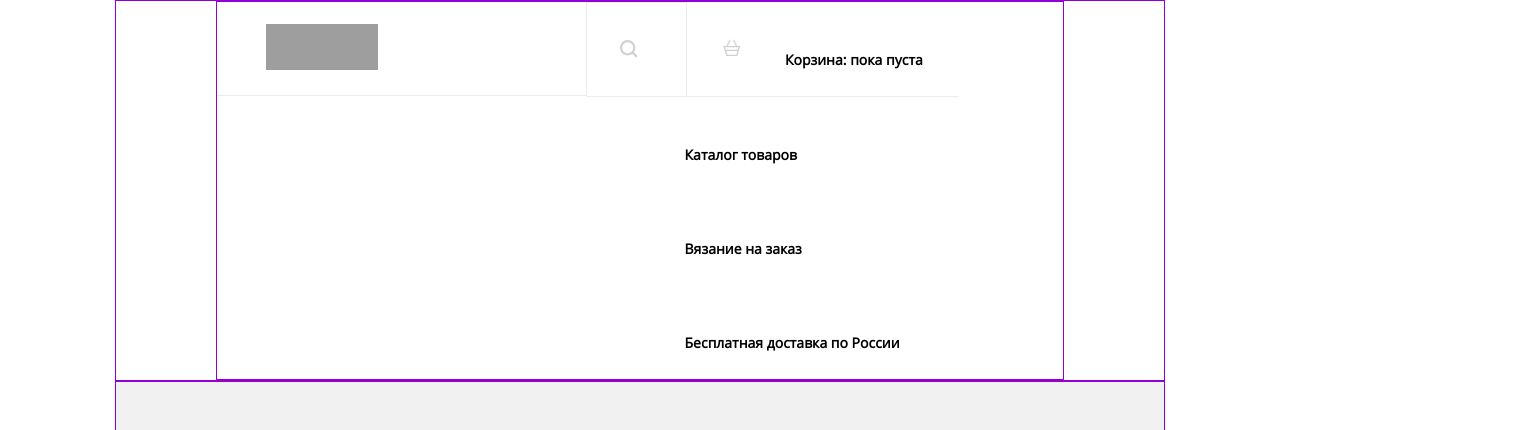
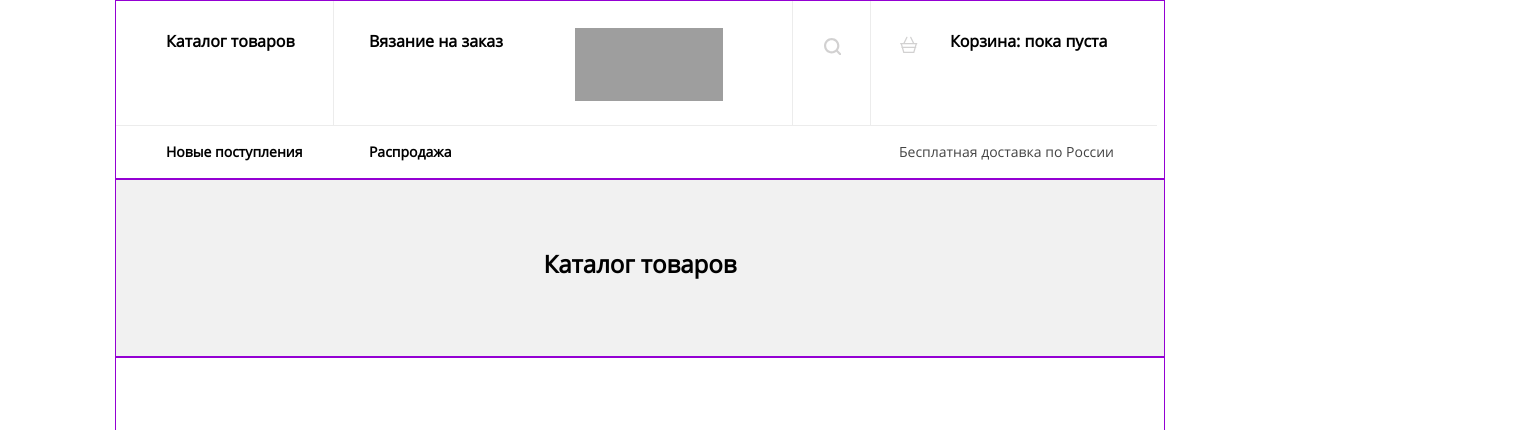
Before and after one commit to NekijKtoto/132884-mishka, a plain HTML site: page 4/catalog.html in a window 1280 px wide. Shown: the top 430 px of the page, 1529 px wide, since content can reach past the window. Drawn offline with nearby package versions, Linux system fonts and the light colour scheme; grey boxes are pictures that could not be loaded.

Commit message:
:heavy_check_mark: Сборка #4

```diff
--- a/4/catalog.html
+++ b/4/catalog.html
@@ -42,29 +42,45 @@
     <!--svg-->
     <!--шапка сайта-->
     <header class="page-header">
-      <div class="page-header__wrapper"><!--центровщик-->
+      <div class="page-header__wrapper">
         <nav class="main-nav main-nav--closed main-nav--nojs">
-        <div class="page-header__header-logo">
-          <img src="img/logo-mobile.svg" alt="Мишка - магазин изделий ручной работы">
-          <button class="main-nav__btn" type="button" name="button">Открыть меню</button>
-        </div>
-          <div class="main-nav__list">
-            <a class="main-nav__item main-nav__item--catalog" href="catalog.html">Каталог товаров</a>
-            <a class="main-nav__item main-nav__item--order" href="form.html">Вязание на заказ</a>
-            <a class="main-nav__item main-nav__item--search" href="#">Поиск по сайту
-              <svg class="main-nav__search-icon" width="17" height="17">
-                <use xmlns:xlink="http://www.w3.org/1999/xlinl" xlink:href="#icon-search"><use/>
-              </svg>
-            </a>
-            <a class="main-nav__item main-nav__item--cart" href="#">Корзина: пока пуста
-              <svg class="main-nav__cart-icon" width="20" height="18">
-                <use xmlns:xlink="http://www.w3.org/1999/xlinl" xlink:href="#icon-cart"><use/>
-              </svg>
-            </a>
-            <a class="main-nav__item main-nav__item--new" href="#">Новые поступления</a>
-            <a class="main-nav__item main-nav__item--sale" href="#">Распродажа</a>
-            <a class="main-nav__item main-nav__item--delivery" href="#">Бесплатная доставка по России</a>
-          </div>
+          <button class="main-nav__toggle" type="button">Открыть меню</button>
+          <ul class="main-nav__list">
+            <li class="main-nav__item  main-nav__item--logo">
+              <a href="index.html">
+                <img src="img/logo-mobile.svg" width="86" height="35" alt="Мишка - магазин изделий ручной работы">
+              </a>
+            </li>
+            <li class="main-nav__item  main-nav__item--catalog">
+              <a href="catalog.html">Каталог товаров</a>
+            </li>
+            <li class="main-nav__item  main-nav__item--order">
+              <a href="form.html">Вязание на заказ</a>
+            </li>
+            <li class="main-nav__item  main-nav__item--search">
+              <a href="#">Поиск по сайту
+                <svg class="main-nav__search-icon" width="17.6" height="17.6">
+                  <use xmlns:xlink="http://www.w3.org/1999/xlinl" xlink:href="#icon-search"></use>
+                </svg>
+              </a>
+            </li>
+            <li class="main-nav__item  main-nav__item--cart">
+              <a href="#">Корзина: пока пуста
+                <svg class="main-nav__cart-icon" width="20.3" height="18.9">
+                  <use xmlns:xlink="http://www.w3.org/1999/xlinl" xlink:href="#icon-cart"></use>
+                </svg>
+              </a>
+            </li>
+            <li class="main-nav__item  main-nav__item--new">
+              <a href="#">Новые поступления</a>
+            </li>
+            <li class="main-nav__item  main-nav__item--sale">
+              <a href="#">Распродажа</a>
+            </li>
+            <li class="main-nav__item  main-nav__item--delivery">
+              <span>Бесплатная доставка по России</span>
+            </li>
+          </ul>
         </nav>
       </div>
     </header>
--- a/4/css/style.css
+++ b/4/css/style.css
@@ -10,11 +10,13 @@ body {
 @media (min-width: 768px) {
     body {
         width: 668px;
+        margin: 0 auto;
     }
 }
 @media (min-width: 1150px) {
     body {
         width: 1050px;
+        margin: 0 auto;
     }
 }
 html {
@@ -765,37 +767,20 @@ input {
         padding-left: 0;
     }
 }
-.main-nav {
-    border: 1px solid #9400d3;
+.page-header__wrapper {
+    display: -ms-flexbox;
+    display: flex;
+    -ms-flex-direction: column;
+        flex-direction: column;
 }
 .main-nav {
     position: relative;
     -ms-flex-positive: 1;
         flex-grow: 1;
-    padding: 0;
-}
-.main-nav__brn:hover {
-    opacity: .6;
-}
-.page-header__header-logo {
-    display: -ms-flexbox;
-    display: flex;
-    -ms-flex-pack: distribute;
-        justify-content: space-around;
-    -ms-flex-align: center;
-        align-items: center;
-    padding: 20px;
-    border-bottom: 1px solid #ececec;
-}
-.main-nav__item {
-    position: relative;
-    display: -ms-flexbox;
-    display: flex;
-    border-bottom: 1px solid #ececec;
-}
-.main-nav__btn {
+}
+.main-nav__toggle {
     position: absolute;
-    top: 22px;
+    top: 23px;
     right: 26px;
     z-index: 11;
     width: 30px;
@@ -806,9 +791,11 @@ input {
     background: 0 0;
     border: none;
     outline: none;
-    cursor: pointer;
-}
-.page-header__header-logo .main-nav__btn::before {
+}
+.main-nav__toggle:hover {
+    opacity: .6;
+}
+.main-nav--closed .main-nav__toggle::before {
     content: "";
     position: absolute;
     top: 8px;
@@ -816,10 +803,11 @@ input {
     z-index: 13;
     width: 20px;
     height: 14px;
+    transition: opacity .3s ease;
     background: url(../img/icon-menu-open.svg) no-repeat 50% 50%;
     background-size: 20px 14px;
 }
-.main-nav--opened .main-nav__btn::before {
+.main-nav--opened .main-nav__toggle::before {
     content: "";
     position: absolute;
     top: 5px;
@@ -841,10 +829,24 @@ input {
     list-style: none;
     z-index: 2;
 }
+.main-nav__item--logo {
+    padding-top: 20px;
+    padding-bottom: 22px;
+    padding-left: 36.25%;
+    border-top: 1px solid #ececec;
+    border-bottom: 1px solid #ececec;
+    line-height: 0;
+}
+.main-nav__item {
+    position: relative;
+    display: -ms-flexbox;
+    display: flex;
+    border-bottom: 1px solid #ececec;
+}
 .main-nav--opened .main-nav__item {
     opacity: 1;
 }
-.main-nav__list a {
+.main-nav__item a {
     width: 100%;
     padding-top: 26px;
     padding-bottom: 28px;
@@ -853,13 +855,23 @@ input {
     color: #000000;
     text-decoration: none;
 }
-.main-nav__item--new, .main-nav__item--sale, .main-nav__item--delivery {
+.main-nav__item--logo a {
+    width: auto;
+    padding: 0;
+}
+.main-nav__item--delivery, .main-nav__item--new, .main-nav__item--sale, .order-form__description {
     display: none;
 }
-.main-nav__search-icon, .main-nav__cart-icon {
+.main-nav__cart-icon {
+    top: 29px;
+    left: 9.6%;
+    width: 20.3px;
+    height: 18.9px;
+}
+.main-nav__cart-icon, .main-nav__search-icon {
     position: absolute;
-    top: 27px;
-    left: 8%;
+    top: 30px;
+    left: 10%;
     display: block;
     width: 17.6px;
     height: 17.6px;
@@ -871,11 +883,20 @@ input {
     .main-nav--closed .main-nav__item {
         display: none;
     }
-    .main-nav--nojs .main-nav__btn {
+    .main-nav--closed .main-nav__item--logo {
+        display: block;
+    }
+    .main-nav--nojs .main-nav__toggle {
         display: none;
     }
-    .main-nav--nojs .main-nav__item:nth-child(-n+4) {
+    .main-nav--nojs .main-nav__item:nth-child(-n+5) {
         display: block;
+        width: 100%;
+        padding-top: 26px;
+        padding-bottom: 28px;
+        font-weight: 700;
+        color: #000000;
+        text-decoration: none;
     }
 }
 @media (min-width: 768px) {
@@ -888,45 +909,18 @@ input {
             justify-content: space-between;
         min-width: 768px;
     }
-    .main-nav {
-        display: -ms-flexbox;
-        display: flex;
-        -ms-flex-pack: start;
-            justify-content: flex-start;
-        -ms-flex-align: start;
-            align-items: flex-start;
-    }
-    .main-nav__item--delivery {
-        display: block;
-    }
-    .main-nav__btn {
+    .main-nav__toggle, .order-form__item-name::after {
         display: none;
     }
     .main-nav__list {
-        -ms-flex-pack: start;
-            justify-content: flex-start;
+        -ms-flex-pack: justify;
+            justify-content: space-between;
         -ms-flex-direction: row;
             flex-direction: row;
         -ms-flex-wrap: wrap;
             flex-wrap: wrap;
         -ms-flex-preferred-size: 50%;
             flex-basis: 50%;
-    }
-    .main-nav__list a {
-        width: auto;
-        padding-top: 50px;
-    }
-    .page-header__header-logo {
-        width: 20%;
-        padding-top: 22px;
-        padding-bottom: 25px;
-        padding-right: 180px;
-        border-top: none;
-        border-bottom: 1px solid #ececec;
-    }
-    .page-header__header-logo img {
-        width: 112px;
-        height: 46px;
     }
     .main-nav__item {
         -ms-flex-pack: start;
@@ -937,28 +931,168 @@ input {
         font-size: 14px;
         border-bottom: none;
     }
-    .main-nav__item a {
+    .main-nav__item--logo {
+        -ms-flex-order: -3;
+            order: -3;
+        width: 41%;
+        padding-top: 22px;
+        padding-bottom: 13px;
+        padding-left: 6.25%;
+        border-top: none;
+        border-bottom: 1px solid #ececec;
+    }
+    .main-nav__item--logo img {
+        width: 112px;
+        height: 46px;
+    }
+    .main-nav__item--catalog a {
+        padding-left: 50px;
+    }
+    .main-nav__item a, .main-nav__item span {
         padding-top: 18px;
         padding-bottom: 18px;
         text-align: left;
     }
+    .main-nav__item--order a {
+        padding-left: 18px;
+    }
+    .main-nav__search-icon {
+        top: 36.5px;
+        left: 40%;
+    }
+    .main-nav__cart-icon {
+        top: 35px;
+        left: 10%;
+    }
     .main-nav__item--search {
         -ms-flex-order: -2;
             order: -2;
+        width: 10.94%;
         font-size: 0;
         border: 1px solid #ececec;
+        border-top: none;
+    }
+    .main-nav__item--search a {
+        padding-top: 32px;
+        padding-bottom: 32px;
     }
     .main-nav__item--cart {
         -ms-flex-order: -1;
             order: -1;
+        width: 40.86%;
+        font-size: 16px;
         border-bottom: 1px solid #ececec;
-        padding-right: 36px;
-    }
-    .main-nav__search-icon {
-        padding: 10px 0 0 25px;
-    }
-    .main-nav__cart-icon {
-        padding: 10px 0 0 15px;
+    }
+    .main-nav__item--cart a {
+        padding: 31px 50px 33px 0;
+        text-align: right;
+    }
+    .main-nav__item--delivery {
+        -ms-flex-order: 1;
+            order: 1;
+        display: -ms-flexbox;
+        display: flex;
+        width: 48%;
+    }
+    .main-nav__item--delivery span {
+        width: 100%;
+        padding-right: 50px;
+        font-weight: 400;
+        text-align: right;
+        color: #444444;
+    }
+}
+@media (min-width: 1150px) {
+    .page-header__wrapper {
+        -ms-flex-direction: row;
+            flex-direction: row;
+        -ms-flex-wrap: wrap;
+            flex-wrap: wrap;
+        -ms-flex-pack: justify;
+            justify-content: space-between;
+    }
+    .main-nav {
+        margin: 0 auto;
+    }
+    .main-nav__list {
+        -ms-flex-pack: start;
+            justify-content: flex-start;
+    }
+    .main-nav__item--logo {
+        -ms-flex-item-align: start;
+            align-self: flex-start;
+        -ms-flex-order: -6;
+            order: -6;
+        width: 23.8%;
+        padding-top: 8.5px;
+        padding-bottom: 6px;
+        padding-left: 24px;
+    }
+    .main-nav__item {
+        font-size: 14px;
+        width: 20.7%;
+    }
+    .main-nav__item--logo img {
+        width: 148px;
+        height: 73px;
+    }
+    .main-nav__item--catalog, .main-nav__item--order {
+        -ms-flex-order: -8;
+            order: -8;
+        font-size: 16px;
+        border-bottom: 1px solid #ececec;
+    }
+    .main-nav__item--cart a, .main-nav__item--catalog a, .main-nav__item--order a {
+        padding-top: 31px;
+        padding-bottom: 33px;
+    }
+    .main-nav__item--order {
+        -ms-flex-order: -7;
+            order: -7;
+        border-left: 1px solid #ececec;
+    }
+    .main-nav__item--order a {
+        padding-left: 35px;
+    }
+    .main-nav__item--search {
+        -ms-flex-order: -5;
+            order: -5;
+        width: 7.4%;
+        font-size: 0;
+    }
+    .main-nav__item--search a {
+        padding-top: 32px;
+        padding-bottom: 32px;
+    }
+    .main-nav__item--cart {
+        -ms-flex-order: -4;
+            order: -4;
+        width: 27.3%;
+        font-size: 16px;
+    }
+    .main-nav__item--new, .main-nav__item--sale {
+        display: -ms-flexbox;
+        display: flex;
+        -ms-flex-order: -3;
+            order: -3;
+        font-size: 14px;
+    }
+    .main-nav__item--new a {
+        padding-left: 50px;
+    }
+    .main-nav__item--sale {
+        -ms-flex-order: -2;
+            order: -2;
+    }
+    .main-nav__item--sale a {
+        padding-left: 36px;
+    }
+    .main-nav__item--delivery {
+        -ms-flex-order: 1;
+            order: 1;
+        -ms-flex-positive: 1;
+            flex-grow: 1;
+        font-size: 14px;
     }
 }
 .order-form {
@@ -1485,13 +1619,9 @@ input {
 @media (min-width: 1150px) {
     .main-nav--closed {
         width: auto;
-        margin-left: 50px;
-        margin-right: 50px;
     }
     .page-header__wrapper {
         width: 100%;
-        margin-left: 50px;
-        margin-right: 50px;
     }
 }
 .page-title {
@@ -2150,7 +2280,6 @@ input {
     .production__description {
         width: 340px;
         padding-left: 78px;
-        padding-bottom: 59px;
         border-left: none;
     }
     .production__description p {
--- a/4/js/script.js
+++ b/4/js/script.js
@@ -1,9 +1,9 @@
 var navMain = document.querySelector(".main-nav");
-var navBtn = document.querySelector(".main-nav__btn");
+var navToggle = document.querySelector(".main-nav__toggle");
 
 navMain.classList.remove("main-nav--nojs");
 
-navBtn.addEventListener("click", function() {
+navToggle.addEventListener("click", function() {
   if (navMain.classList.contains("main-nav--closed")) {
     navMain.classList.remove("main-nav--closed");
     navMain.classList.add("main-nav--opened");
```
Also changed, not shown: 4/form.html (+38 -22 lines), 4/index.html (+36 -22 lines).
